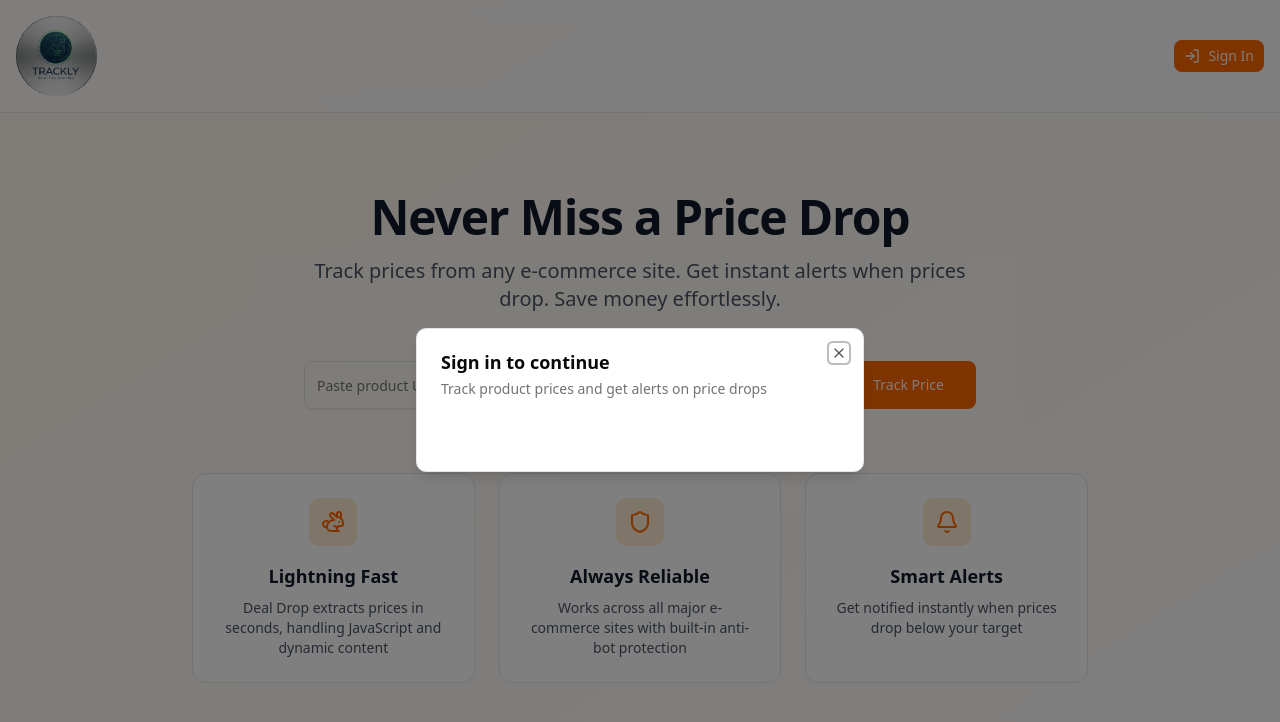
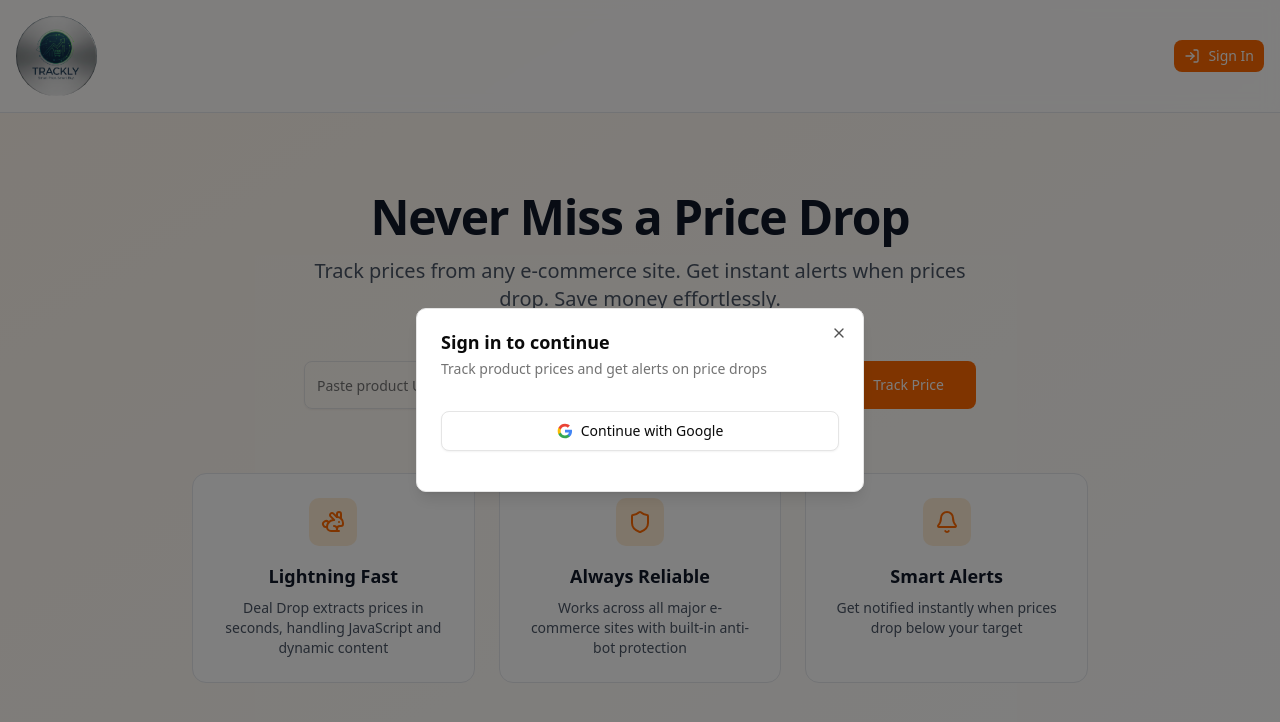
Before and after one commit to Pratik-Bavche/Trackly-a-price-traking-platform, a Next.js app: page / in a window 1280 px wide. Both pictures are taken after a click on the button "Sign In". Shown: the top 722 px of the page. Built offline with nearby package versions, Linux system fonts and the light colour scheme; no server answers.

Commit message:
google sign in done

```diff
--- a/components/AuthModal.js
+++ b/components/AuthModal.js
@@ -1,3 +1,4 @@
+"use client"
 import {
   Dialog,
   DialogClose,
@@ -8,9 +9,24 @@
   DialogTitle,
   DialogTrigger,
 } from "@/components/ui/dialog"
+import { Button } from "./ui/button"
+import { createClient } from "@/utils/supabase/client"
 
 
 export function AuthModal({isOpen,onClose}) {
+
+  const supabase=createClient();
+
+  const handleGoogleLogin=async()=>{
+    const {origin}=window.location;
+    await supabase.auth.signInWithOAuth({
+      provider:"google",
+      options:{
+        redirectTo:`${origin}/auth/callback`,
+      }
+    })
+  }
+
   return (
     <Dialog open={isOpen} onOpenChange={onClose}>
         <DialogContent className="sm:max-w-md">
@@ -20,7 +36,29 @@
                 Track product prices and get alerts on price drops
             </DialogDescription>
           </DialogHeader>
-            <div className="flex flex-col gap-4 py-4"></div>
+            <div className="flex flex-col gap-4 py-4">
+                <Button onClick={handleGoogleLogin} variant="outline" className="w-full gap-2" size="lg">
+                  <svg className="w-5 h-5" viewBox="0 0 24 24">
+                  <path
+                    fill="#4285F4"
+                    d="M22.56 12.25c0-.78-.07-1.53-.2-2.25H12v4.26h5.92c-.26 1.37-1.04 2.53-2.21 3.31v2.77h3.57c2.08-1.92 3.28-4.74 3.28-8.09z"
+                  />
+                  <path
+                    fill="#34A853"
+                    d="M12 23c2.97 0 5.46-.98 7.28-2.66l-3.57-2.77c-.98.66-2.23 1.06-3.71 1.06-2.86 0-5.29-1.93-6.16-4.53H2.18v2.84C3.99 20.53 7.7 23 12 23z"
+                  />
+                  <path
+                    fill="#FBBC05"
+                    d="M5.84 14.09c-.22-.66-.35-1.36-.35-2.09s.13-1.43.35-2.09V7.07H2.18C1.43 8.55 1 10.22 1 12s.43 3.45 1.18 4.93l2.85-2.22.81-.62z"
+                  />
+                  <path
+                    fill="#EA4335"
+                    d="M12 5.38c1.62 0 3.06.56 4.21 1.64l3.15-3.15C17.45 2.09 14.97 1 12 1 7.7 1 3.99 3.47 2.18 7.07l3.66 2.84c.87-2.6 3.3-4.53 6.16-4.53z"
+                  />
+                </svg>
+                    Continue with Google
+                </Button>
+            </div>
         </DialogContent>
     </Dialog>
   )
```
